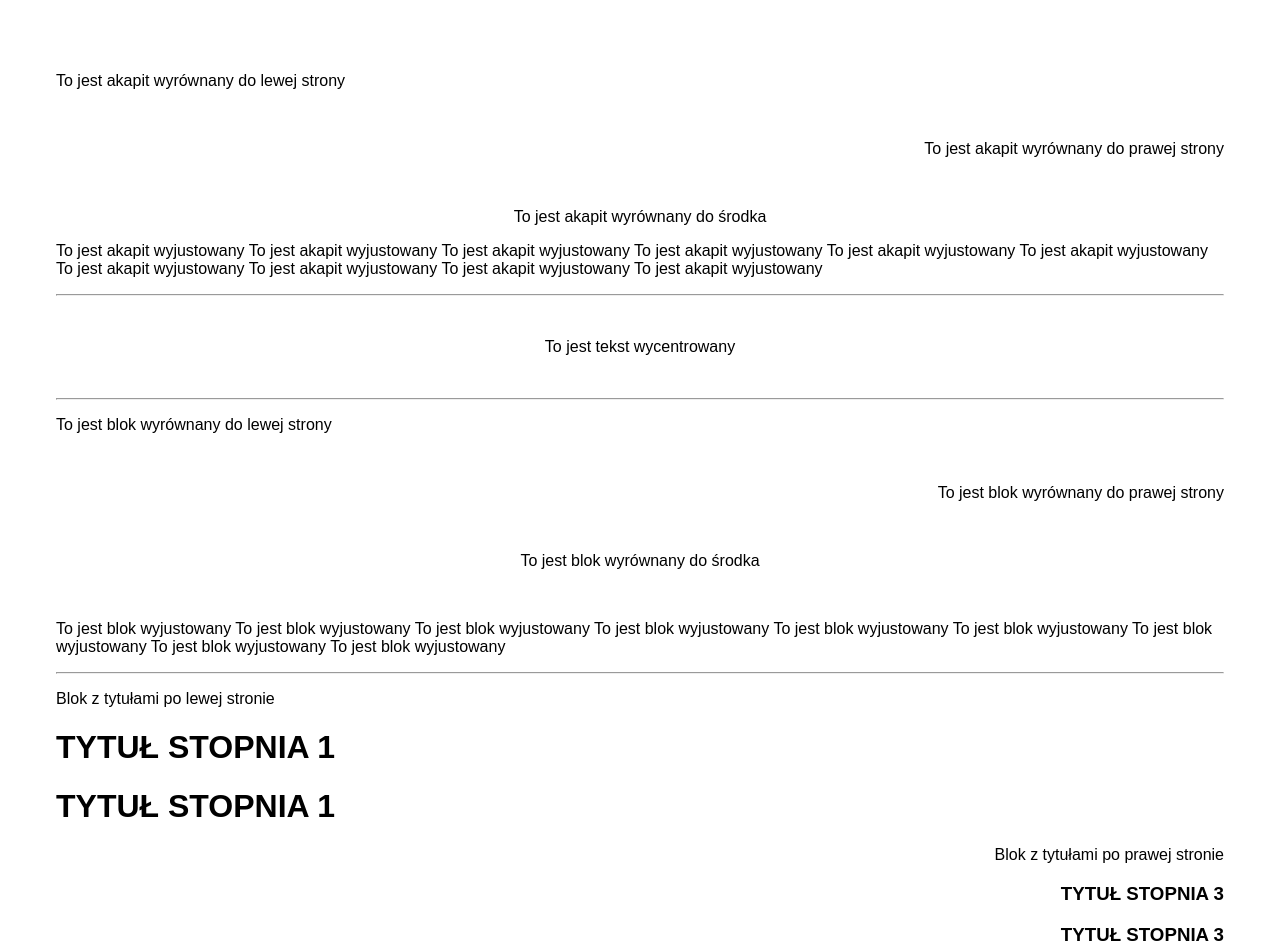
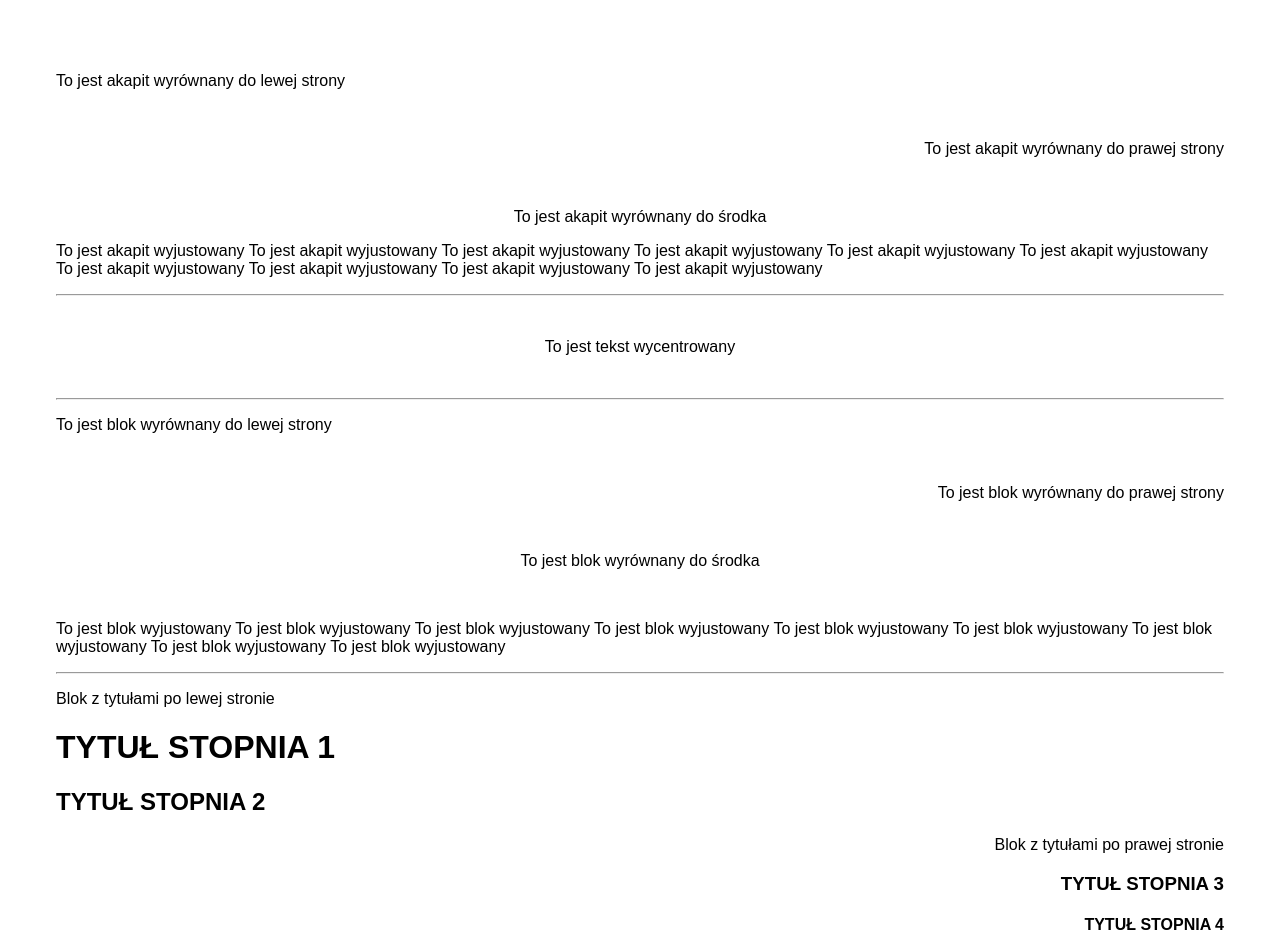
Before and after one commit to Fistaszeq/Fistaszek, a plain HTML site: page site7.html in a window 1280 px wide. Shown: the top 952 px of the page. Drawn offline with Linux system fonts and the light colour scheme.

Commit message:
Update site7.html

```diff
--- a/site7.html
+++ b/site7.html
@@ -72,9 +72,9 @@
 			</h1>
 
 
-			<h1 align="left">
-				TYTUŁ STOPNIA 1
-			</h1>
+			<h2 align="left">
+				TYTUŁ STOPNIA 2
+			</h2>
 
 		</div>
 		<p align="right">
@@ -87,9 +87,9 @@
 			TYTUŁ STOPNIA 3
 		</h3>
 
-		<h3>
-			TYTUŁ STOPNIA 3
-		</h3>
+		<h4>
+			TYTUŁ STOPNIA 4
+		</h4>
 		</div>
 
 		<div align="center">
```
